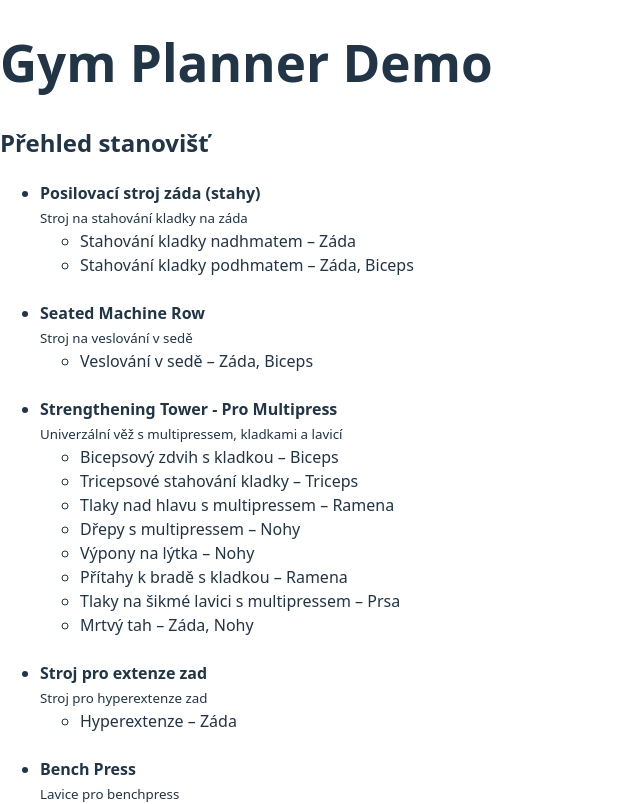
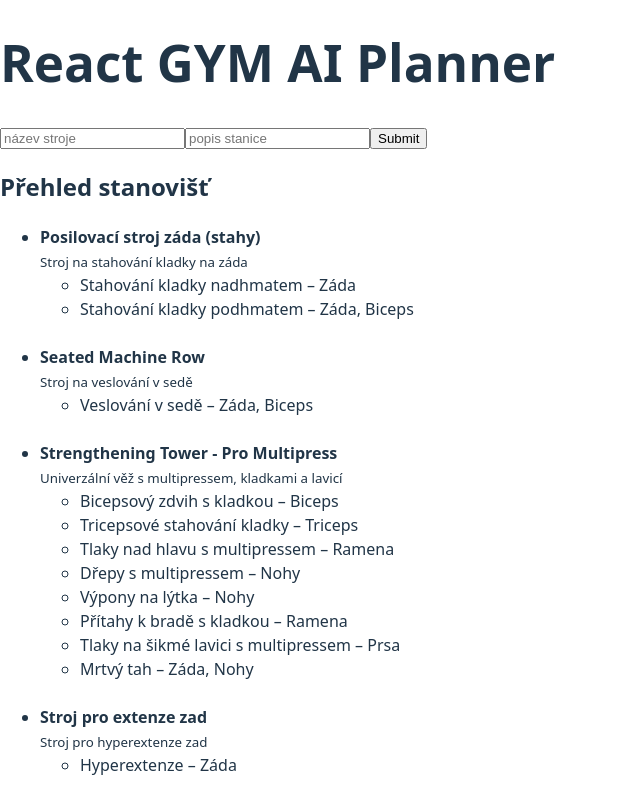
Before and after one commit to pettik/React--gym-planner, a React (Vite) app: page / in a window 1280 px wide. Shown: the top 804 px of the page, without its empty margins (0-640 px from the left). Built offline with nearby package versions, Linux system fonts and the light colour scheme.

Commit message:
station input form

```diff
--- a/src/App.jsx
+++ b/src/App.jsx
@@ -1,10 +1,12 @@
 import React from "react";
 import StationsList from "./StationsList";
+import StationForm from "./components/StationForm";
 
 function App() {
   return (
     <div className="App">
-      <h1>Gym Planner Demo</h1>
+      <h1>React GYM AI Planner</h1>
+      <StationForm />
       <StationsList />
     </div>
   );
--- a/src/components/StationForm.jsx
+++ b/src/components/StationForm.jsx
@@ -5,11 +5,20 @@ const StationForm = () => {
 
     const [name, setName] = useState('');
     const [description, setDescription] = useState('');
+
+    const {addStation} = useStations();
+
+
 return(
-<form>
-    <input type="text" placeholder="název stroje" />
-    <input type="text" placeholder="popis stanice" />
-    <input type="submit" onClick={() =>{addStation({ id: ..., name, description, exerciseIds: [] })}}/>
+<form onSubmit={(e) => {
+  e.preventDefault();
+  addStation({ id: Date.now().toString(), name, description, exerciseIds: [] });
+  setName("");
+  setDescription("");
+}}>
+    <input type="text" placeholder="název stroje" value={name} onChange={(e) => setName(e.target.value)}/>
+    <input type="text" placeholder="popis stanice" value={description} onChange={(e) => setDescription(e.target.value)} />
+    <input type="submit" />
 </form>)
 }
 
```
